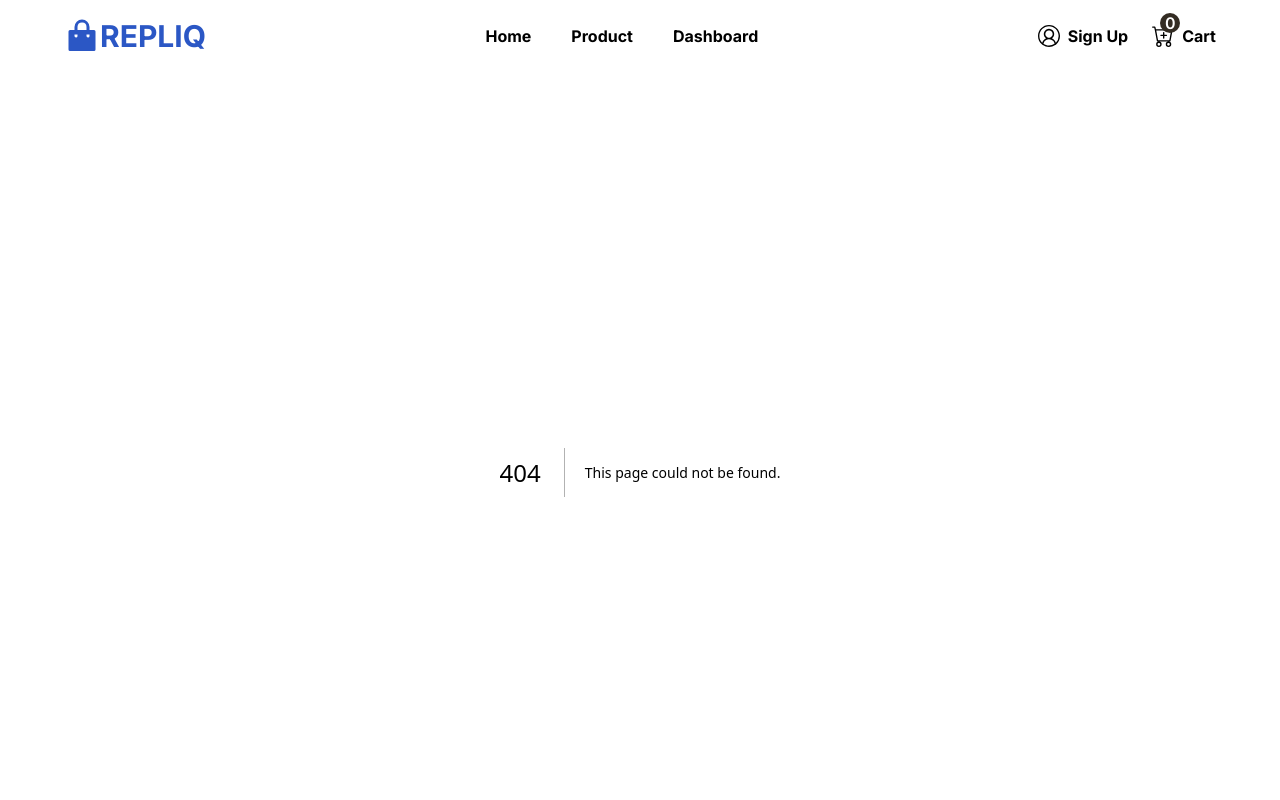
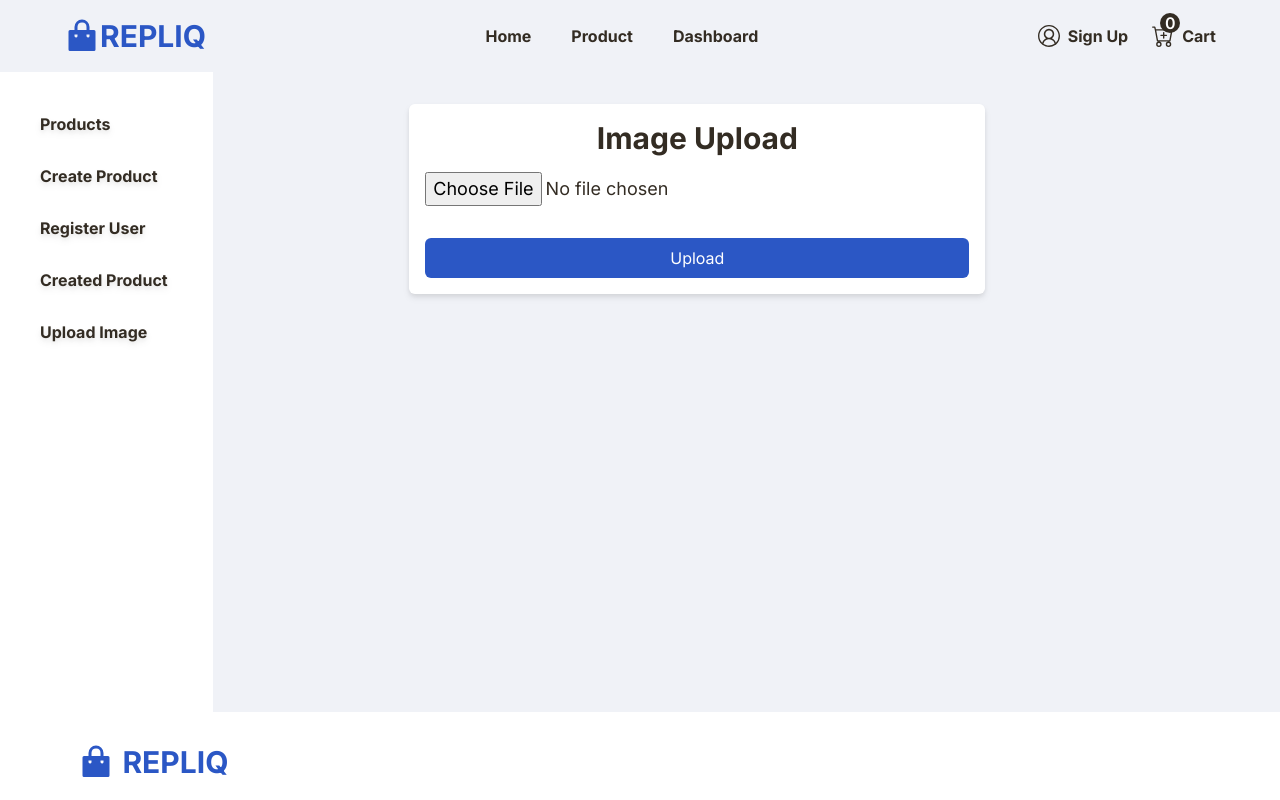
Before and after one commit to imtowhidulislam/repliqdemoporject, a Next.js app: page /dashboard/image-upload in a window 1280 px wide. Before the commit this address had no page. Shown: the top 800 px of the page. Built offline with nearby package versions, Linux system fonts and the light colour scheme.

Commit message:
delete all button equipt with a modal to take some sensible action before deleting all the product

```diff
--- /dev/null
+++ b/src/app/dashboard/image-upload/page.jsx
@@ -0,0 +1,88 @@
+"use client";
+import React, { useRef, useState } from "react";
+import axios from "axios";
+import { useFormik } from "formik";
+import FileInputField from "@/common/FileInputField";
+import { productSchema } from "@/app/register/schemas/page";
+import { toast } from "react-hot-toast";
+import { RiImage2Fill } from "react-icons/ri";
+import ButtonFilled from "@/common/ButtonFilled";
+import FormData from "form-data";
+// import {fs} from "fs"
+import { path } from "path";
+
+const page = () => {
+    const [image, setImage] = useState(null);
+    const [imageBgRemove, setImageBgRemove] = useState(null);
+
+    const handleImage = async (e) => {
+        const file = e.target.files[0];
+        setImage(file);
+    };
+    const handleSubmit = (e) => {
+        e.preventDefault();
+        console.log("submiting the form");
+
+        const bgRemoveUrl = "https://api.remove.bg/v1.0/removebg";
+        const apiKey = "q38WwAuUeFkJykgSjcEHC8Cx";
+
+        const formData = new FormData();
+        console.log(image.name);
+        formData.append("image_file", image, image.name);
+        formData.append("size", "auto");
+
+        //  const reader = new FileReader();
+        //     reader.readAsDataURL(file.name);
+        // reader.onload = () => setImage(reader.result);
+        console.log(formData);
+
+        const response = fetch(bgRemoveUrl, {
+            method: "POST",
+            headers: {
+                "X-Api-Key": apiKey,
+            },
+            body: formData,
+        });
+        response
+            .then((res) => res.blob())
+            .then((blob) => {
+                const reader = new FileReader();
+                reader.onload = () => setImageBgRemove(reader.result);
+                reader.readAsDataURL(blob);
+            });
+    };
+    return (
+        <>
+            <div className="grid place-items-center">
+                <form
+                    className="w-full max-w-xl rounded-md bg-nutral3 p-4 drop-shadow-md"
+                    onSubmit={handleSubmit}
+                >
+                    <div className="mb-4 text-center text-3xl font-bold">
+                        <h2>Image Upload</h2>
+                    </div>
+                    <input
+                        type="file"
+                        name="file"
+                        id="file"
+                        placeholder="enter an image"
+                        onChange={handleImage}
+                    />
+                    <ButtonFilled
+                        btnType="submit"
+                        btnLebel="Upload"
+                        onClick={handleSubmit}
+                        classNames="py-2 px-4 rounded-md bg-primary text-nutral3 hover:bg-[#1b3b8b] cursor-pointer transition-all w-full ease-in-out duration-300 mt-8"
+                    />
+                </form>
+            </div>
+            <div className="grid place-items-center py-4">
+                {imageBgRemove && (
+                    <img src={imageBgRemove} className="w-full max-w-[200px] p-4 rounded-md shadow-md" alt="random image" />
+                )}
+            </div>
+        </>
+    );
+};
+
+export default page;
```
Also changed, not shown: src/common/Modal.jsx (added, +63 -0 lines), public/addtocart.svg (added).
